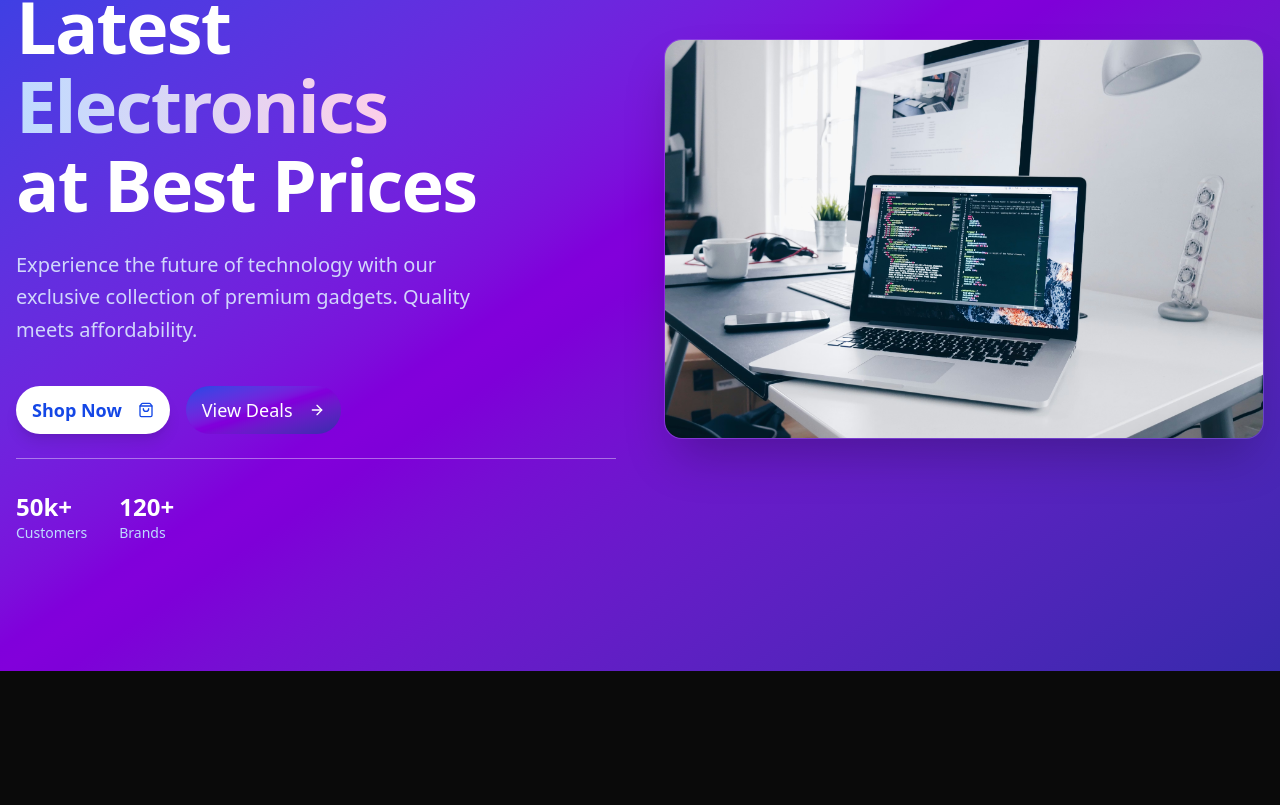
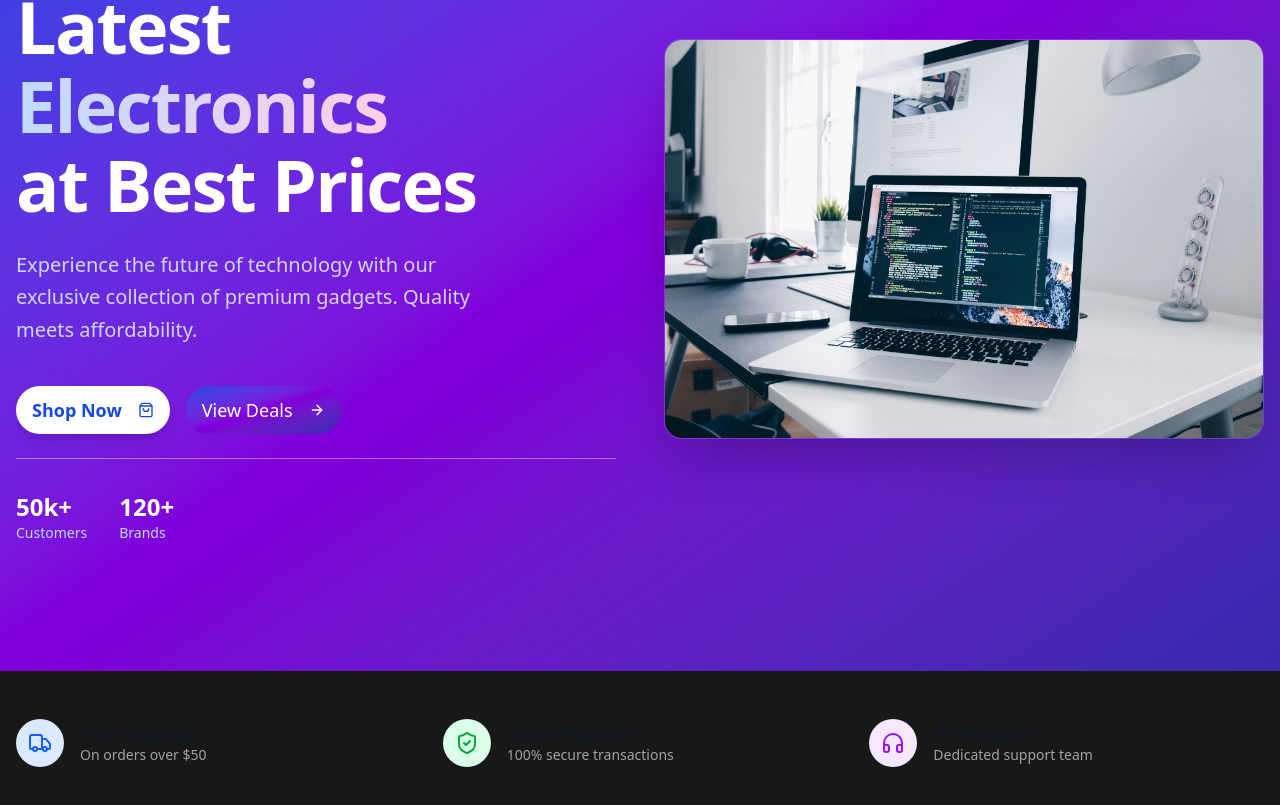
Before and after one commit to seadadevo/MernStackEcommerce, a React (Vite) app in the folder client/: page / in a window 1280 px wide. Shown: the part 193-998 px from the top of the page. Before the commit the page ends 864 px from the top, so only its background shows below. Built offline with nearby package versions, Linux system fonts and the light colour scheme.

Commit message:
finish feature section

```diff
--- /dev/null
+++ b/client/src/components/Home/Features.tsx
@@ -0,0 +1,26 @@
+import { features } from "@/constants";
+
+const Features = () => {
+
+  return (
+    <section className="py-12 bg-muted/50">
+      <div className="max-w-7xl mx-auto px-4">
+        <div className="grid grid-cols-1 md:grid-cols-3 gap-8">
+          {features.map((feature, index) => (
+            <div key={index} className="flex items-center space-x-4">
+              <div className={`h-12 w-12 ${feature.bgColor} rounded-full flex items-center justify-center shrink-0`}>
+                {feature.icon}
+              </div>
+              <div>
+                <h3 className="font-semibold text-gray-900">{feature.title}</h3>
+                <p className="text-muted-foreground text-sm">{feature.description}</p>
+              </div>
+            </div>
+          ))}
+        </div>
+      </div>
+    </section>
+  );
+};
+
+export default Features;
--- a/client/src/components/Home/HeroSection.tsx
+++ b/client/src/components/Home/HeroSection.tsx
@@ -1,5 +1,5 @@
 import { Button } from "@/components/ui/button";
-import { Badge } from "@/components/ui/badge"; // لو مش عندك سيبها span
+import { Badge } from "@/components/ui/badge";
 import { ShoppingBag, ArrowRight } from "lucide-react";
 
 const HeroSection = () => {
--- a/client/src/constants/index.ts
+++ /dev/null
@@ -1,17 +0,0 @@
-export const SIGNUP_FIELDS = [
-  {
-    id: "firstName",
-    name: "firstName",
-    label: "First Name",
-    placeholder: "ahmed",
-    type: "text",
-  },
-  {
-    id: "lastName",
-    name: "lastName",
-    label: "Last Name",
-    placeholder: "magdy",
-    type: "text",
-  },
-
-];
--- /dev/null
+++ b/client/src/constants/index.tsx
@@ -0,0 +1,42 @@
+import { Truck, ShieldCheck, Headphones } from 'lucide-react';
+
+
+export const SIGNUP_FIELDS = [
+  {
+    id: "firstName",
+    name: "firstName",
+    label: "First Name",
+    placeholder: "ahmed",
+    type: "text",
+  },
+  {
+    id: "lastName",
+    name: "lastName",
+    label: "Last Name",
+    placeholder: "magdy",
+    type: "text",
+  },
+
+];
+
+
+export const features = [
+    {
+      icon: <Truck className="h-6 w-6 text-blue-600" />,
+      title: "Free Shipping",
+      description: "On orders over $50",
+      bgColor: "bg-blue-100",
+    },
+    {
+      icon: <ShieldCheck className="h-6 w-6 text-green-600" />,
+      title: "Secure Payment",
+      description: "100% secure transactions",
+      bgColor: "bg-green-100",
+    },
+    {
+      icon: <Headphones className="h-6 w-6 text-purple-600" />,
+      title: "24/7 Support",
+      description: "Dedicated support team",
+      bgColor: "bg-purple-100",
+    }
+  ];
--- a/client/src/pages/Home/Home.tsx
+++ b/client/src/pages/Home/Home.tsx
@@ -1,3 +1,4 @@
+import Features from '@/components/Home/Features'
 import HeroSection from '@/components/Home/HeroSection'
 import React from 'react'
 
@@ -5,6 +6,7 @@ const Home = () => {
   return (
     <div className=''>
       <HeroSection/>
+      <Features/>
     </div>
   )
 }
```
